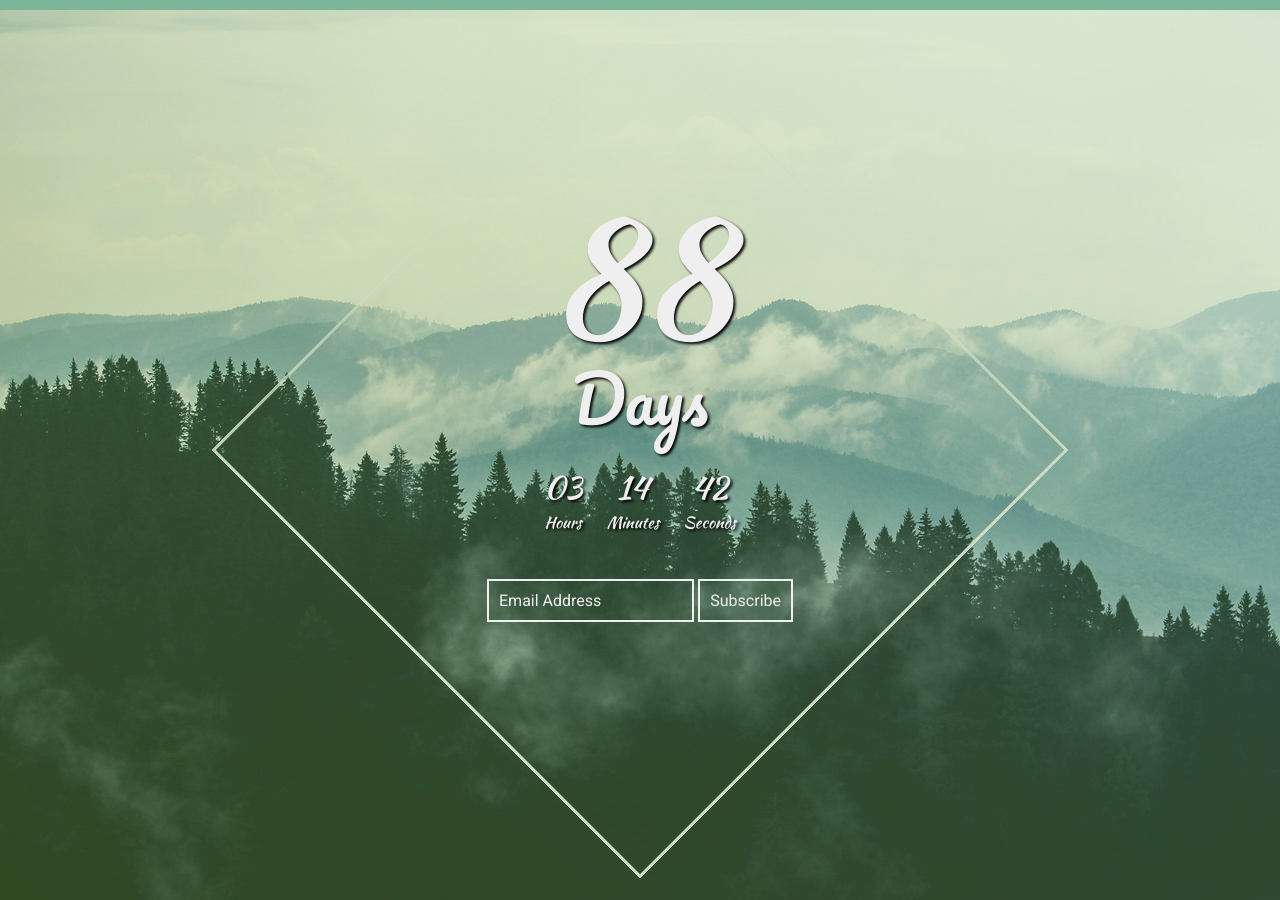
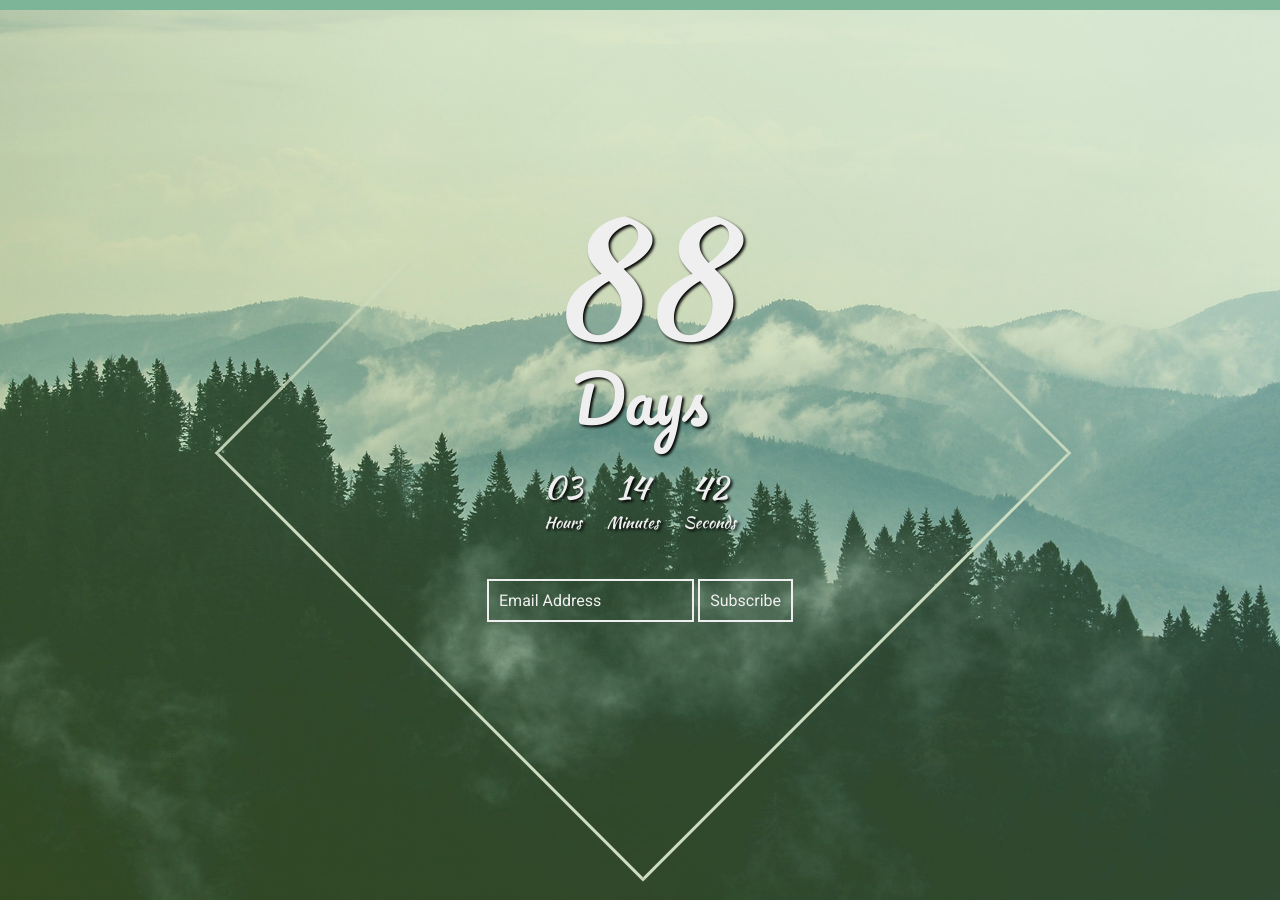
Before and after one commit to fevish/rastaman, a Jekyll site: the page built from index.md, in a window 1280 px wide. Built offline with Jekyll 4.4.1, drawn with Linux system fonts in a browser that asks for light colours.

Commit message:
Fixes IE11 responsive.

```diff
--- a/_includes/_header.html
+++ b/_includes/_header.html
@@ -1,9 +1,9 @@
 <div class="color-line">
 </div>
 
-<div class="main">
     <div class="main-bg">
     </div>
+<div class="main">
     <div class="circle">
         <div id="clockdiv" class="numbers">
             <div>
--- a/assets/stylesheets/_sass/coming-soon.scss
+++ b/assets/stylesheets/_sass/coming-soon.scss
@@ -55,6 +55,7 @@ body {
 }
 
 .circle {
+    position:relative;
     color: $light-color;
     display: flex;
     align-items: center;
@@ -62,6 +63,11 @@ body {
     flex-direction: column;
     text-shadow: 2px 2px 3px #000;
     z-index:10;
+    min-height:500px;
+    min-width:500px;
+    height:500px;
+    width:500px;
+    transition: 1s ease;
     p {
         margin: 0;
         padding: 0;
@@ -76,11 +82,12 @@ body {
 }
 
 .circle:after {
-    transition: 1s ease;
-    position: fixed;
+    position: absolute;
+    top:0;
+    left:0;
     content: "";
-    height: 400px;
-    width: 400px;
+    height: 100%;
+    width: 100%;
     border: 3px solid;
     z-index:-2;
     border-image-source: linear-gradient(45deg,$circle-color 45%, rgba(255, 255, 255, 0));
@@ -150,8 +157,10 @@ input[type=submit] {
   color: $placeholder-color;
 }
 @media only screen and (min-width: 900px) {
+    .circle {
+        height:600px;
+        width:600px;
+    }
     .circle:after {
-        width: 600px;
-        height: 600px;
-    }
 }
+}
```
